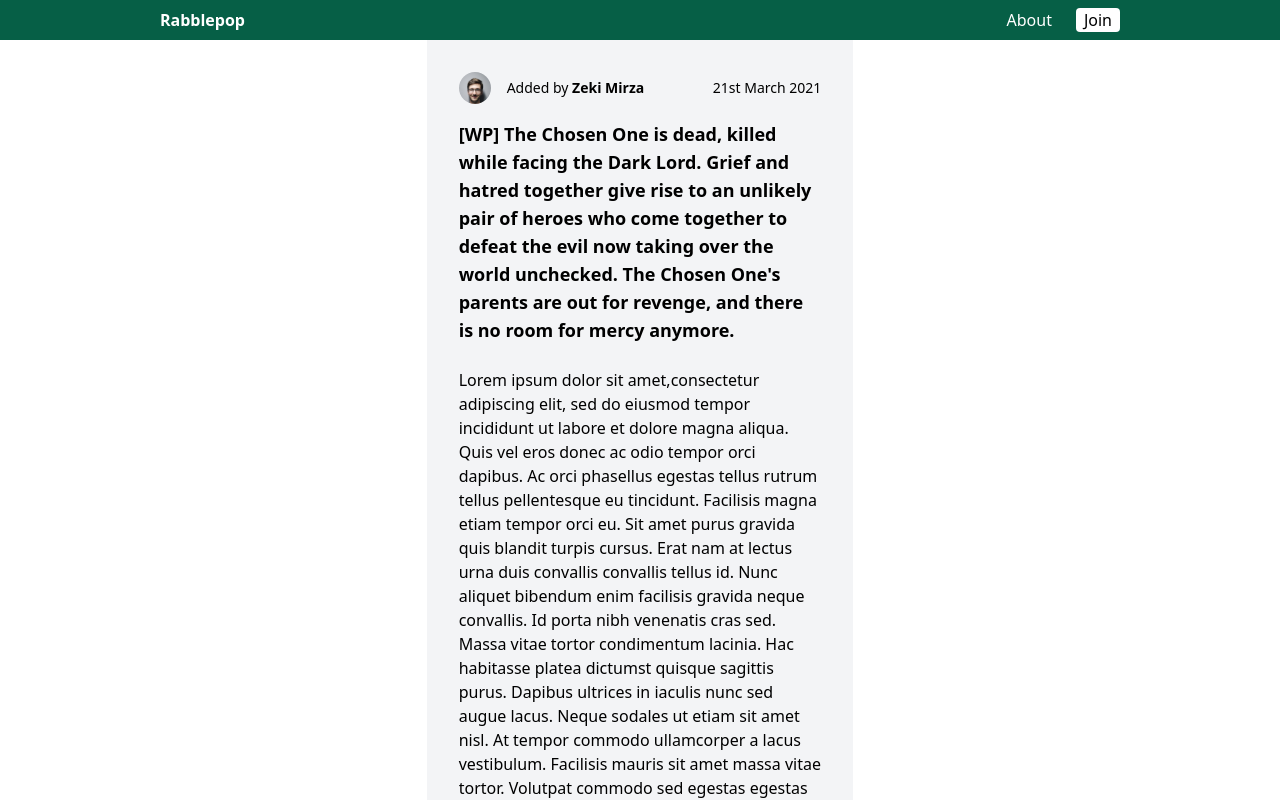
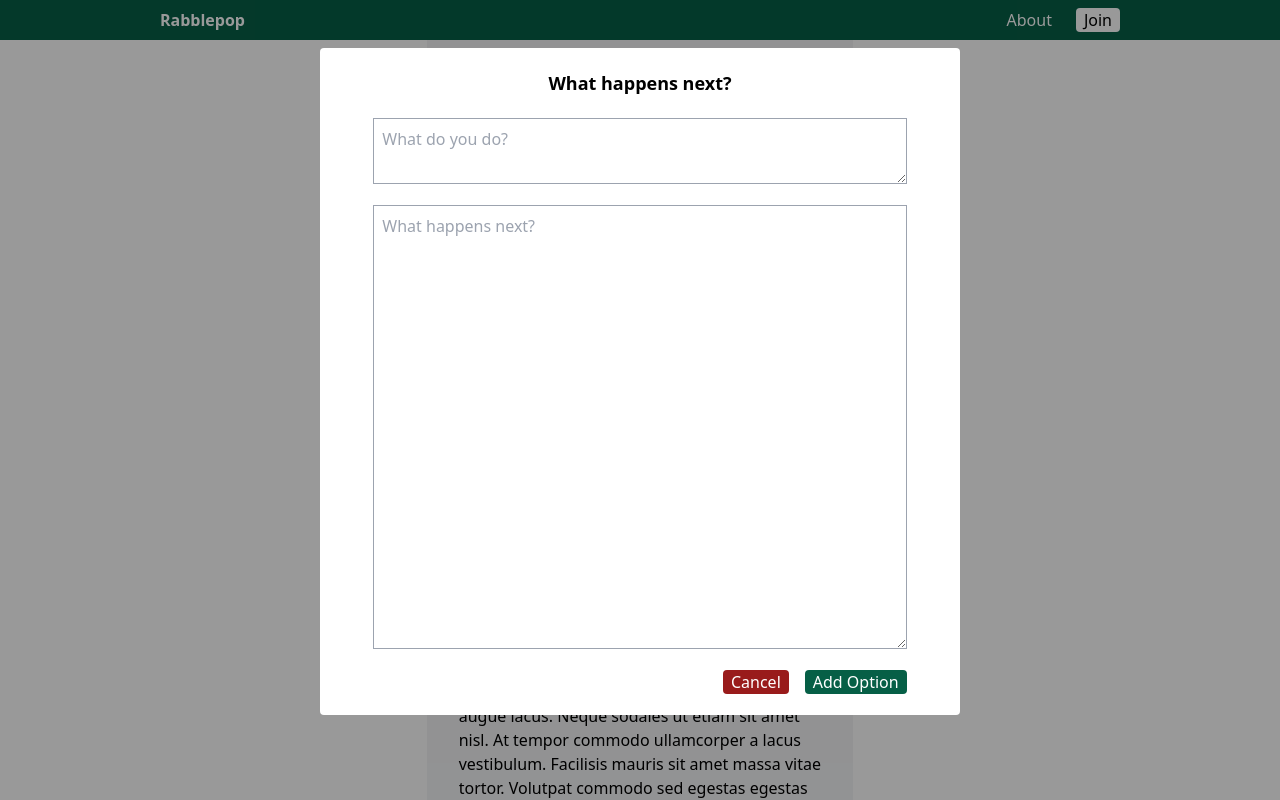
Before and after one commit to totalian/rabblepop, a React (Create React App) app: page / in a window 1280 px wide. Shown: the top 800 px of the page. Built offline with nearby package versions, Linux system fonts and the light colour scheme.

Commit message:
added add form logic

```diff
--- a/src/App.js
+++ b/src/App.js
@@ -1,4 +1,5 @@
 import ActionList from "./comp/ActionList";
+import AddOption from "./comp/AddOption";
 import Body from "./comp/Body";
 import Navbar from "./comp/Navbar";
 import PostedDate from "./comp/PostedDate";
@@ -49,6 +50,8 @@ function App() {
         <ActionList actions={actionList}
         />
 
+        <AddOption />
+
       </div>
 
     </div>
--- /dev/null
+++ b/src/comp/AddOption.js
@@ -0,0 +1,22 @@
+import Button from "./Button"
+
+const AddOption = () => {
+  return (
+    <div className="fixed z-10 left-0 top-0 w-full h-full bg-black bg-opacity-40">
+      <form action="" className="xl:w-3/6 lg:w-5/6 w-full mx-auto lg:mt-12 rounded lg:h-5/6 h-full bg-white flex flex-col items-center justify-evenly">
+
+        <h2 className="text-lg font-bold">What happens next?</h2>
+
+        <textarea placeholder="What do you do?" className="w-5/6 border border-gray-400 p-2"></textarea>
+        <textarea placeholder="What happens next?" className="w-5/6 h-4/6 border border-gray-400 p-2"></textarea>
+
+        <div className="flex gap-4 justify-end w-5/6">
+          <Button text="Cancel" bgColor="red-800"/>
+          <Button text="Add Option" bgColor="green-800" />
+        </div>
+      </form>
+    </div>
+  )
+}
+
+export default AddOption
```
